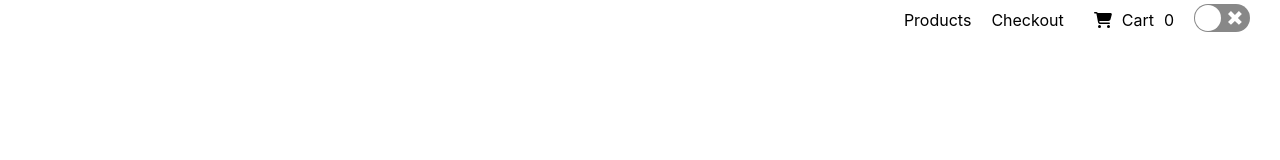
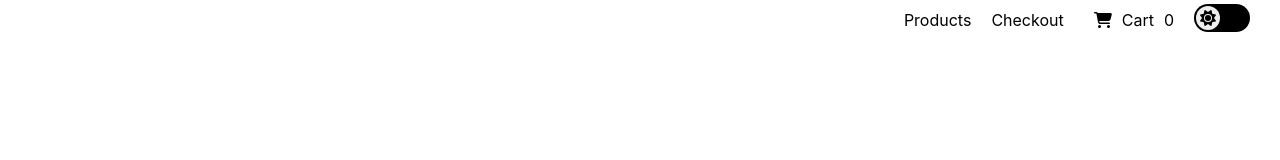
Before and after one commit to MGrunow1/fake-store, a React (Create React App) app: page / in a window 1280 px wide. Shown: the top 160 px of the page. Built offline with nearby package versions, Linux system fonts and the light colour scheme.

Commit message:
feat(Header): Give icons to taoggle switch

```diff
--- a/src/components/StyledComponents.js
+++ b/src/components/StyledComponents.js
@@ -257,6 +257,14 @@ align-self: center;
 margin-right: 30px;
 `;
 
+export const SwitchIcon = styled.div`
+display: flex;
+justify-content: center;
+align-items: center;
+height: 100%;
+font-size: 16px;
+`;
+
 export const Title = styled.div`
 font-size: 2rem;
 margin-bottom: 1.3rem;
--- a/src/components/header-footer/ThemeSwitch.js
+++ b/src/components/header-footer/ThemeSwitch.js
@@ -1,7 +1,9 @@
 import { useContext } from "react";
 import { ThemeContext } from "../../contexts/ThemeContext";
 import Switch from "react-switch";
-import { SwitchContainer } from "../StyledComponents";
+import { SwitchContainer, SwitchIcon } from "../StyledComponents";
+import { FontAwesomeIcon } from '@fortawesome/react-fontawesome';
+import { faMoon, faSun } from '@fortawesome/free-solid-svg-icons';
 
 export default function ThemeSwitch() {
     const { theme, toggleTheme } = useContext(ThemeContext);
@@ -9,8 +11,23 @@ export default function ThemeSwitch() {
         <SwitchContainer>
             <Switch
                 checked={theme === "dark"}
-                 onChange={toggleTheme}
-                    />
+                onChange={toggleTheme}
+                offColor="#000"
+                onColor="#ccc"
+                offHandleColor="#eee"
+                onHandleColor="#000"
+                handleDiameter={24}
+                uncheckedIcon={false}
+                checkedIcon={false}
+                uncheckedHandleIcon={<SwitchIcon>
+                        <FontAwesomeIcon icon={faSun} />
+                    </SwitchIcon>
+                }
+                checkedHandleIcon={<SwitchIcon>
+                    <FontAwesomeIcon icon={faMoon} />
+                </SwitchIcon>
+            }
+            />
         </SwitchContainer>
     )
 }
```
